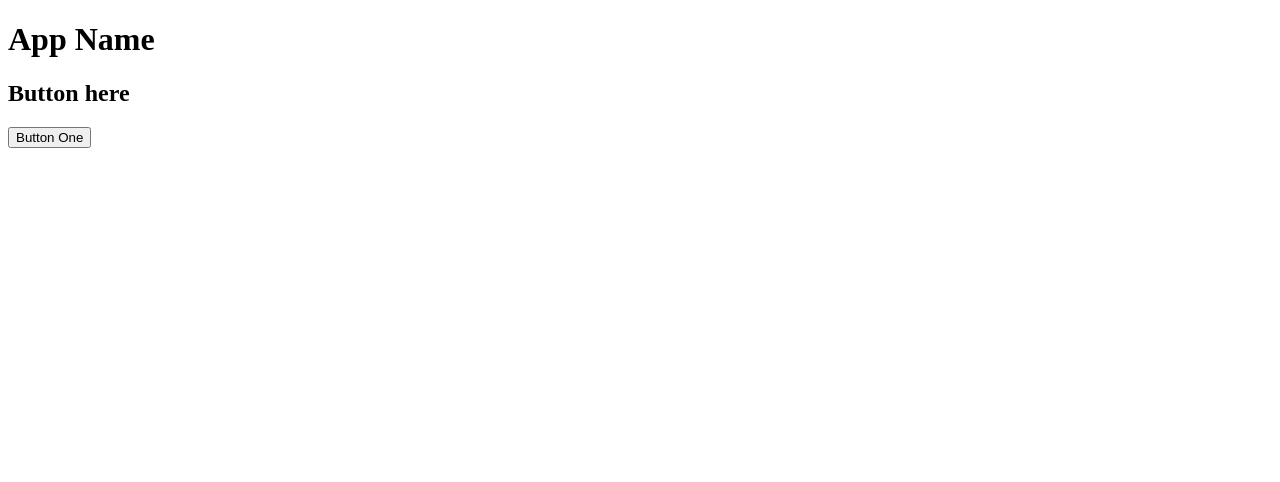
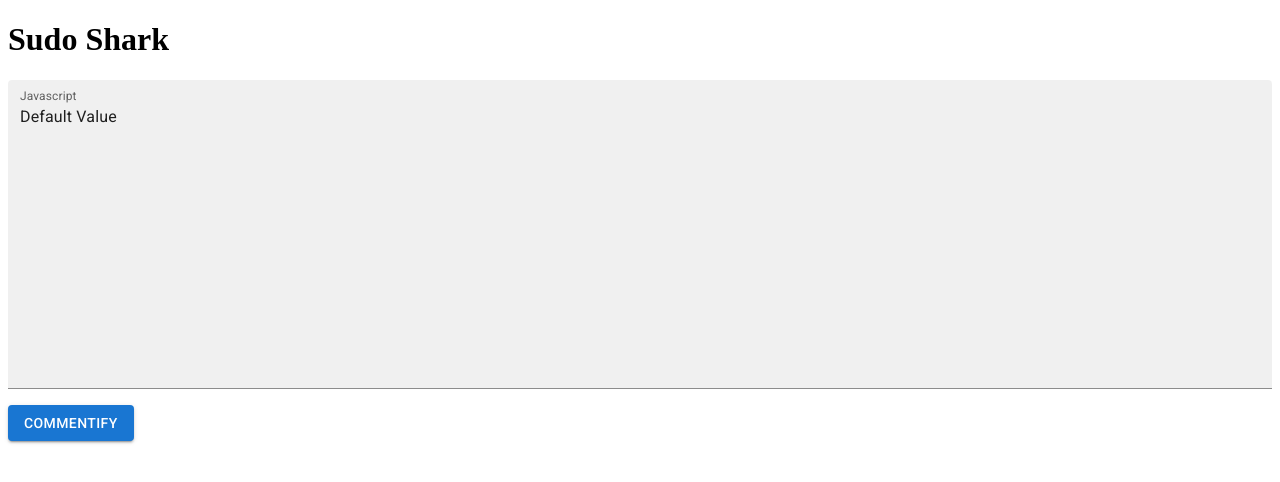
Before and after one commit to SharkTalk/sudo-shark-frontend, a React app: page / in a window 1280 px wide. Shown: the top 482 px of the page. Built offline with nearby package versions, Linux system fonts and the light colour scheme; no server answers.

Commit message:
Added MUI integration

```diff
--- a/package.json
+++ b/package.json
@@ -10,6 +10,11 @@
   "author": "SharkTalk",
   "license": "MIT",
   "dependencies": {
+    "@emotion/react": "^11.10.5",
+    "@emotion/styled": "^11.10.5",
+    "@fontsource/roboto": "^4.5.8",
+    "@mui/icons-material": "^5.10.15",
+    "@mui/material": "^5.10.15",
     "axios": "^1.2.0",
     "css-loader": "^6.7.2",
     "fs": "^0.0.1-security",
@@ -26,6 +31,7 @@
     "babel-loader": "^9.1.0",
     "copy-webpack-plugin": "^11.0.0",
     "dotenv-webpack": "^8.0.1",
+    "eslint": "^8.28.0",
     "html-webpack-plugin": "^5.5.0",
     "webpack-cli": "^5.0.0",
     "webpack-dev-server": "^4.11.1"
--- a/src/App.js
+++ b/src/App.js
@@ -1,5 +1,5 @@
 import React from 'react';
-import Button from './Button';
+import UserInput from './UserInput';
 import { useEffect } from 'react';
 import axios from 'axios';
 
@@ -15,8 +15,8 @@ const App = (props) => {
 
   return (
     <>
-      <h1>App Name</h1>
-      <Button />
+      <h1>Sudo Shark</h1>
+      <UserInput />
     </>
   );
 };
--- a/src/Button.js
+++ /dev/null
@@ -1,18 +0,0 @@
-import React, { Component } from 'react';
-
-class Button extends Component {
-  constructor(props) {
-    super(props);
-  }
-
-  render() {
-    return (
-      <>
-        <h2>Button here</h2>
-        <button>Button One</button>
-      </>
-    );
-  }
-}
-
-export default Button;
--- /dev/null
+++ b/src/UserInput.js
@@ -0,0 +1,26 @@
+import React from 'react';
+import { Button, TextField } from '@mui/material';
+
+const inlineStyle = {
+  display: 'flex',
+  paddingBottom: '1em',
+};
+
+export default () => {
+  return (
+    <>
+      <div style={inlineStyle}>
+        <TextField
+          id='filled-multiline-static'
+          label='Javascript'
+          multiline
+          rows={12}
+          defaultValue='Default Value'
+          variant='filled'
+          fullWidth
+        />
+      </div>
+      <Button variant='contained'>Commentify</Button>
+    </>
+  );
+};
--- a/src/index.js
+++ b/src/index.js
@@ -4,5 +4,10 @@ import css from './stylesheets/style.scss';
 
 import App from './App';
 
+import '@fontsource/roboto/300.css';
+import '@fontsource/roboto/400.css';
+import '@fontsource/roboto/500.css';
+import '@fontsource/roboto/700.css';
+
 const root = ReactDOM.createRoot(document.getElementById('root'));
 root.render(<App />);
```
Also changed, not shown: 1 other file (tests, documents, lock files or other folders).
